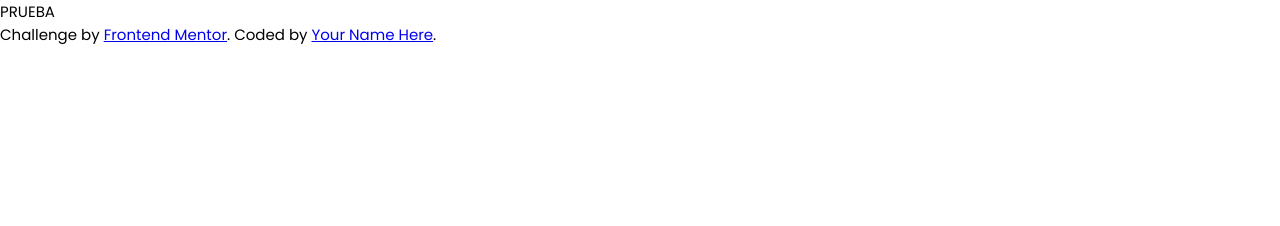
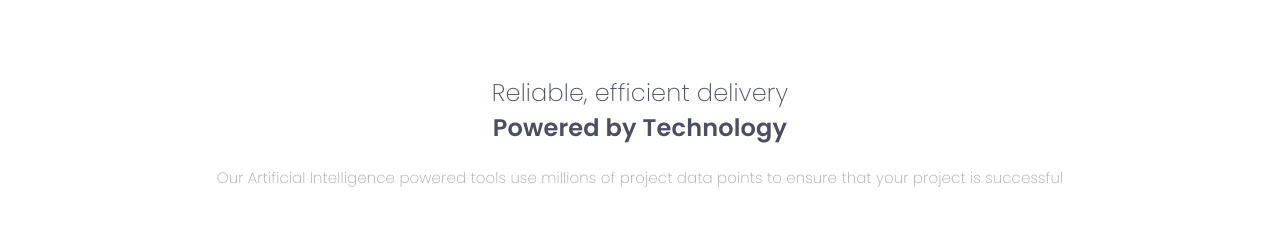
Before and after one commit to PendraDev/four-card-feature-section-master, a plain HTML site: page index.html in a window 1280 px wide. Drawn offline with Linux system fonts and the light colour scheme.

Commit message:
body section styles
body section styles
h1 h2 p

```diff
--- a/index.html
+++ b/index.html
@@ -14,13 +14,25 @@
 
 </head>
 <body>
-<p>PRUEBA</p>
+  <section>
+    <h1>Reliable, efficient delivery</h1>
+    <h2>Powered by Technology</h2>
+    <p>Our Artificial Intelligence powered tools use millions of project data points to ensure that your project is successful</p>
+  </section>
+  <main>
+    <div></div>
+    <div></div>
+    <div></div>
+    <div></div>
+  </main>
 
   <footer>
+    <!--
     <p class="attribution">
       Challenge by <a href="https://www.frontendmentor.io?ref=challenge" target="_blank">Frontend Mentor</a>.
       Coded by <a href="#">Your Name Here</a>.
     </p>
+    -->
   </footer>
 </body>
 </html>
--- a/styles/style.css
+++ b/styles/style.css
@@ -20,7 +20,38 @@
 html {
     font-size: 62.5%;
 }
+
 body {
+    width: 100%;
+    min-height: 100vh;
     font-family: 'Poppins', sans-serif;
     font-size: 1.5rem;
 }
+
+section h1, h2 {
+    letter-spacing: 0.17px;
+    font-size: 2.4rem;
+    color: var(--Very_Dark_Blue);
+}
+
+section h1 {
+    font-weight: 200;
+}
+
+section h2 {
+    font-weight: 600;
+}
+
+section p {
+    margin-top: 2rem;
+    line-height: 25px;
+    letter-spacing: 0.1px;
+    font-weight: 200;
+    color: var(--Grayish_Blue);
+}
+section {
+    display: flex;
+    flex-direction: column;
+    text-align: center;
+    margin: 7.5rem 2.5rem 2.5rem 2.5rem;
+}
```
